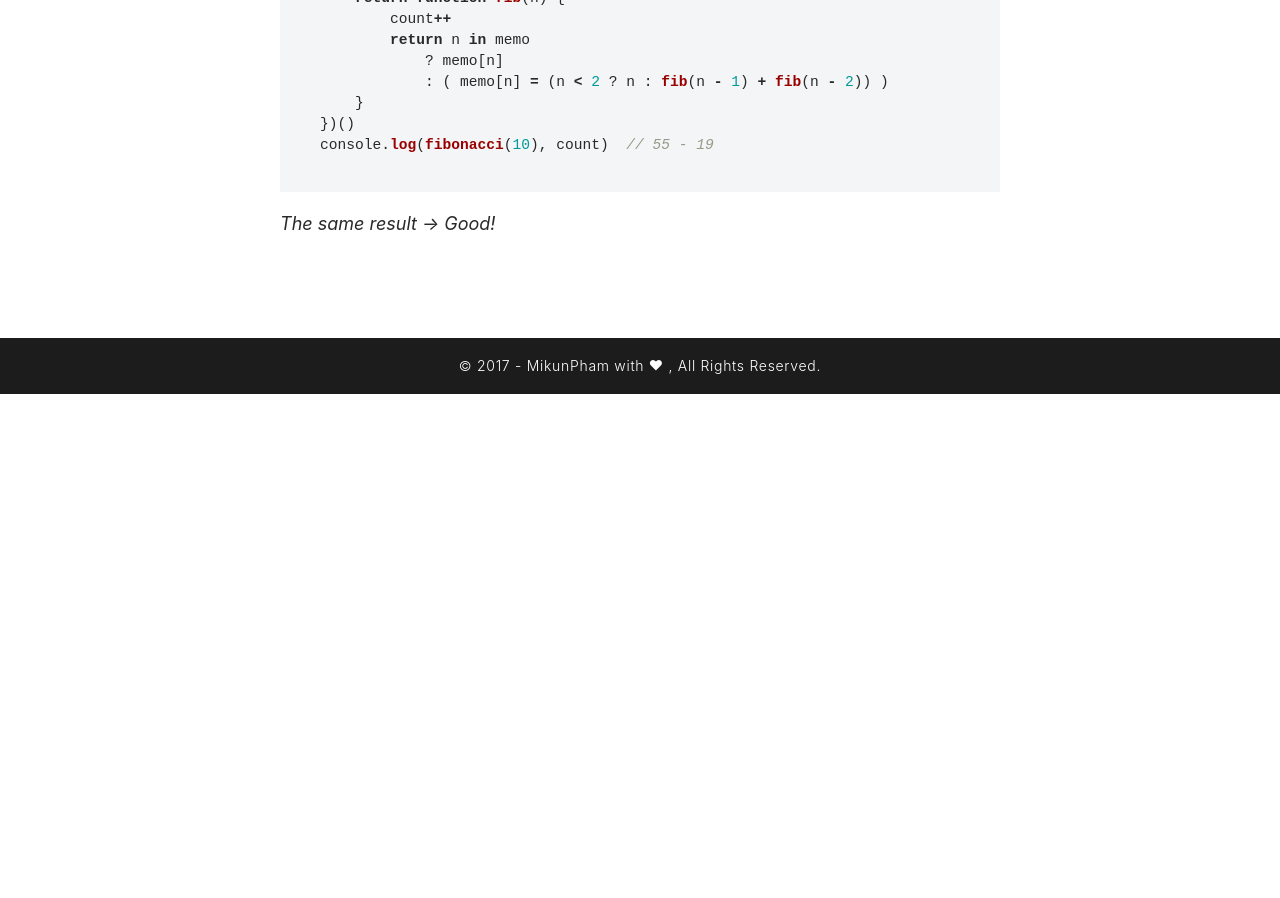
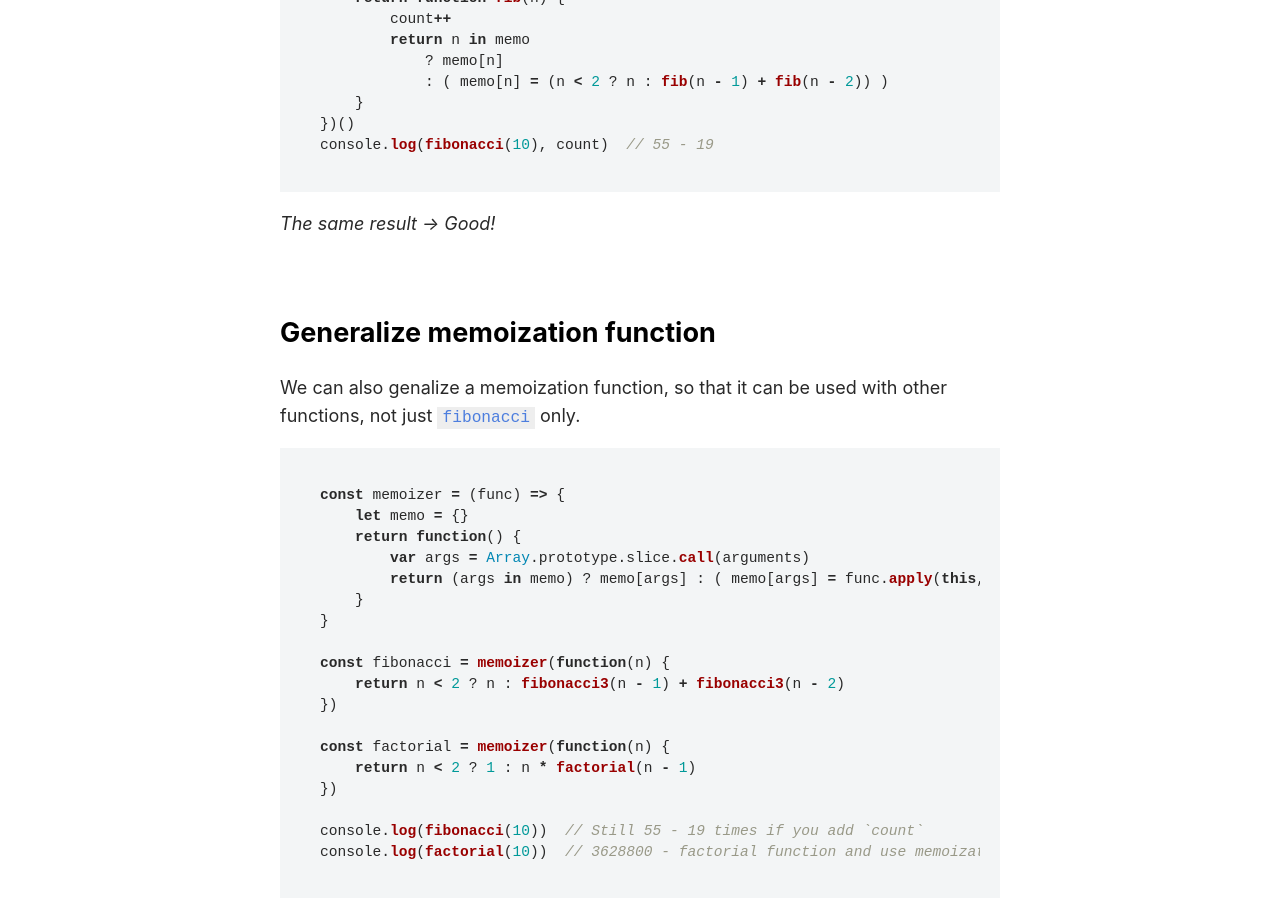
Before and after one commit to mikunpham/mikunpham.github.io, a Jekyll site: the page built from _posts/2017-02-16-memoization.md, in a window 1280 px wide and 900 px high, scrolled down 2277 px. Built offline with Jekyll 4.4.1, drawn with Linux system fonts in a browser that asks for light colours; before the commit the page ends 2671 px from its top, so only the background shows below that.

Commit message:
Update Feb-17-2017

````diff
--- a/_posts/2017-02-16-memoization.md
+++ b/_posts/2017-02-16-memoization.md
@@ -88,3 +88,28 @@ console.log(fibonacci(10), count)  // 55 - 19
 ```
 
 _The same result -> Good!_
+
+## Generalize memoization function
+
+We can also genalize a memoization function, so that it can be used with other functions, not just `fibonacci` only.
+
+```javascript
+const memoizer = (func) => {
+    let memo = {}
+    return function() {
+        var args = Array.prototype.slice.call(arguments)
+        return (args in memo) ? memo[args] : ( memo[args] = func.apply(this, args) )
+    }
+}
+
+const fibonacci = memoizer(function(n) {
+    return n < 2 ? n : fibonacci3(n - 1) + fibonacci3(n - 2)
+})
+
+const factorial = memoizer(function(n) {
+    return n < 2 ? 1 : n * factorial(n - 1)
+})
+
+console.log(fibonacci(10))  // Still 55 - 19 times if you add `count`
+console.log(factorial(10))  // 3628800 - factorial function and use memoization too!!!
+```
````
